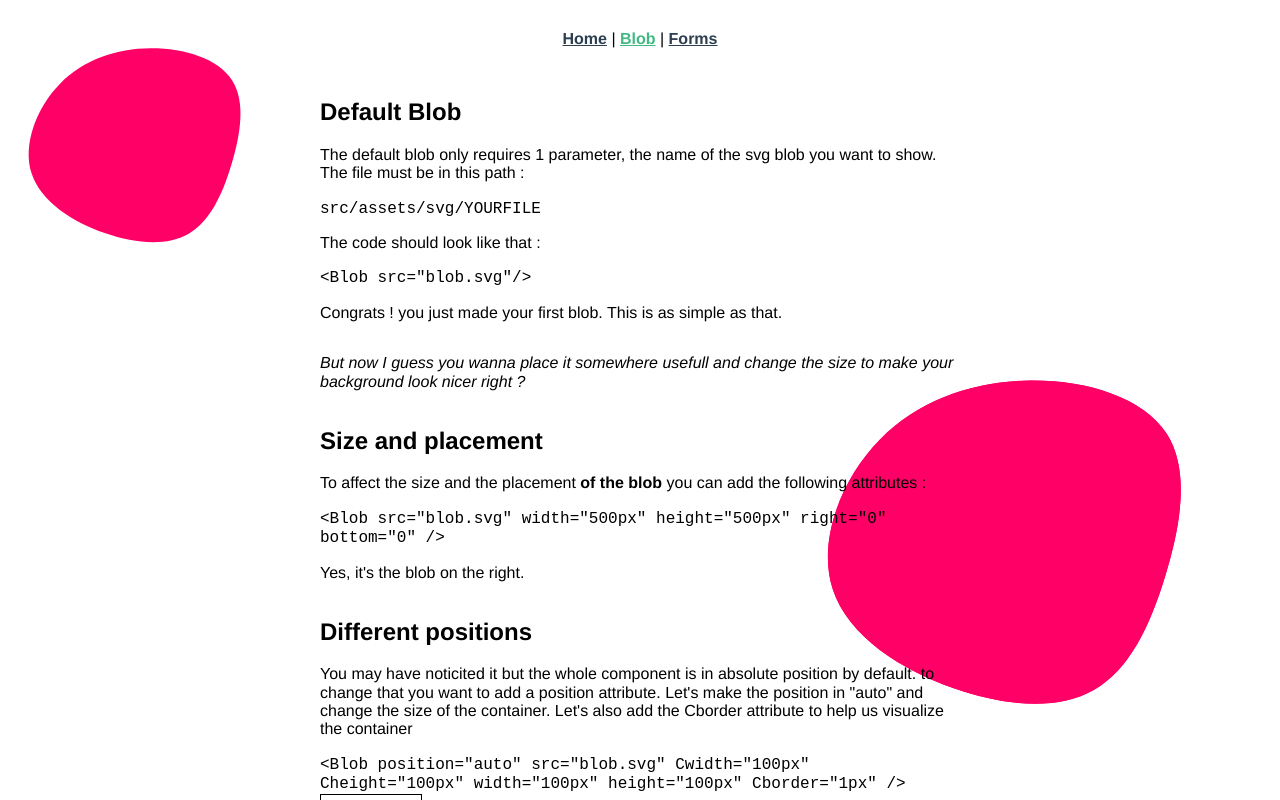
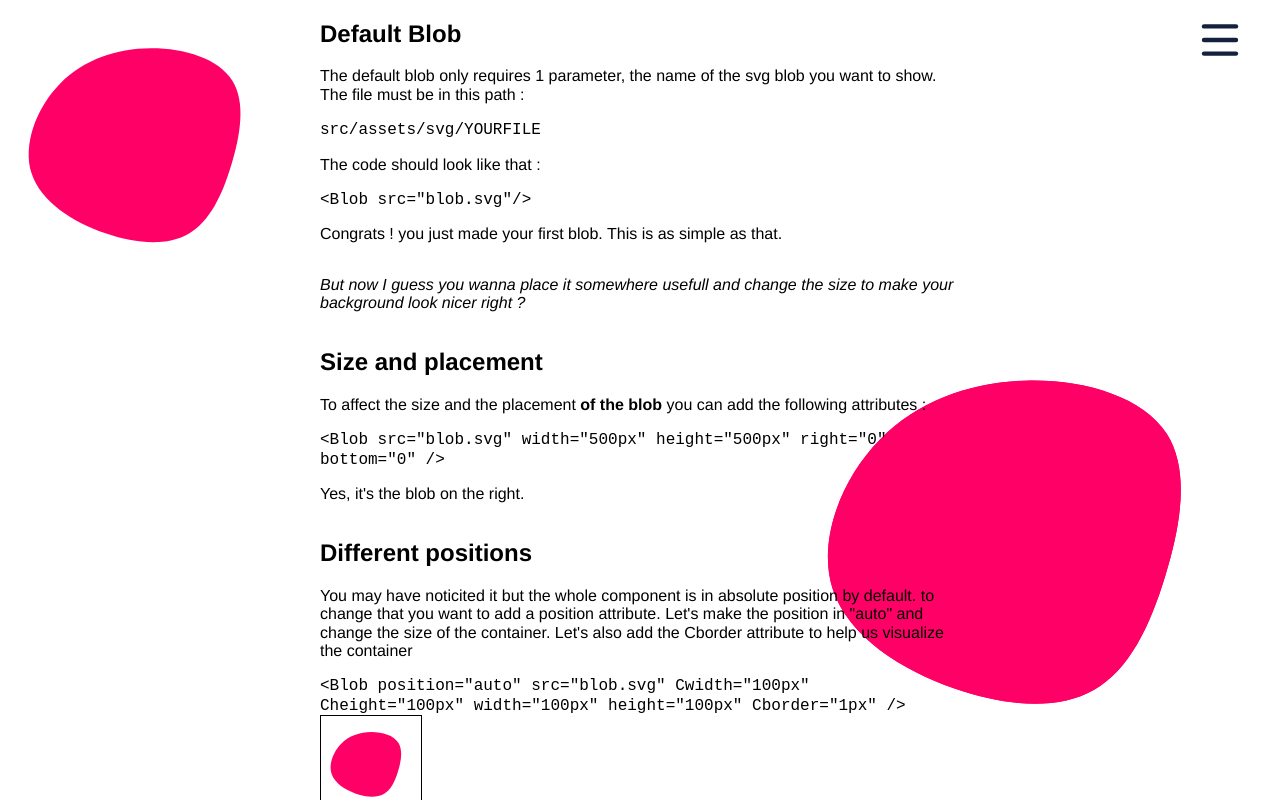
Before and after one commit to Heargo/VueTemplate, a Vue app: page /#/blob in a window 1280 px wide. Shown: the top 800 px of the page. Built offline with nearby package versions, Linux system fonts and the light colour scheme.

Commit message:
ajout select form + refont nav

```diff
--- a/src/components/Form.vue
+++ b/src/components/Form.vue
@@ -15,19 +15,22 @@ export default {
         var pwd=document.getElementById("pwd")
         var pwdcheck=document.getElementById("pwdcheck")
         var sub=document.querySelector("input[type='submit']")
-        sub.disabled = true
+
         function check(){
             if(pwd.value!=pwdcheck.value){
                     pwd.classList.add("wrong")
                     pwd.classList.remove("ok")
                     pwdcheck.classList.add("wrong")
                     pwdcheck.classList.remove("ok")
+                    sub.disabled = true
+                    sub.classList.add("desactivated")
             }else{
                 pwd.classList.add("ok")
                 pwd.classList.remove("wrong")
                 pwdcheck.classList.add("ok")
                 pwdcheck.classList.remove("wrong")
                 sub.disabled = false
+                sub.classList.remove("desactivated")
 
             }
             if(pwd.value==""){
@@ -36,17 +39,25 @@ export default {
                 pwdcheck.classList.remove("wrong")
                 pwdcheck.classList.remove("ok")
                 sub.disabled = true
+                sub.classList.add("desactivated")
             }
         }
 
         if(pwd!=undefined && pwdcheck!=undefined ){
             console.log("pwd check in form enable")
+            sub.disabled = true
+            sub.classList.add("desactivated")
+            console.log("prevent user from submit with wrong pwd enable")
             pwd.addEventListener('input', () => {
                check()
             });
             pwdcheck.addEventListener('input', () => {
                check()
             });
+        }else{
+            console.log("pwd check in form disable")
+            console.log("prevent user from submit with wrong pwd disable")
+
         }
     }
 }
@@ -59,6 +70,10 @@ export default {
 .ok{
     border:2px solid green;
 }
+.desactivated{
+    opacity:.5;
+}
+
 
 form{
     display:flex;
@@ -76,17 +91,20 @@ form{
         width: 100%;
         padding:.3rem .5rem;
         margin: .3rem;
-        input{
+        input,select{
             margin: 0 .3rem;
         }
 
     }
-    input{
+    input,select{
         border:none;
         border-radius:6px;
         width: calc(100% - 1.6rem);
         padding:.3rem .5rem;
         margin:.3rem 0;
+    }
+    select{
+        width:30%;
     }
     input[type="submit"]{
         width: auto;
@@ -94,6 +112,10 @@ form{
         background-color:$orange;
         color:$dark-blue;
     }
+    input:focus,select:focus{
+        outline:none;
+        border-width: 3px;
+    }
 }
 
 </style>
--- a/src/components/HelloWorld.vue
+++ b/src/components/HelloWorld.vue
@@ -6,6 +6,7 @@
         <li>Dossier styles [ global.scss | normalize.scss ]</li>
         <li>Nav component</li>
         <li>Blobs</li>
+        <li>Form</li>
       </ul>
       <a href="https://cli.vuejs.org" target="_blank" rel="noopener">vue-cli documentation</a>
     <h3>Ecosystem</h3>
--- a/src/components/Nav.vue
+++ b/src/components/Nav.vue
@@ -1,26 +1,206 @@
 <template>
     <div id="nav">
-        <router-link to="/">Home</router-link> |
-        <router-link to="/blob">Blob</router-link> |
-        <router-link to="/form">Forms</router-link>
+      <svg  @click="nav_toggle" id="hamMenu" class="ham hamRotate ham1" viewBox="0 0 100 100" width="80">
+        <path class="line top" d="m 30,33 h 40 c 0,0 9.044436,-0.654587 9.044436,-8.508902 0,-7.854315 -8.024349,-11.958003 -14.89975,-10.85914 -6.875401,1.098863 -13.637059,4.171617 -13.637059,16.368042 v 40" />
+        <path class="line middle" d="m 30,50 h 40" />
+        <path class="line bottom" d="m 30,67 h 40 c 12.796276,0 15.357889,-11.717785 15.357889,-26.851538 0,-15.133752 -4.786586,-27.274118 -16.667516,-27.274118 -11.88093,0 -18.499247,6.994427 -18.435284,17.125656 l 0.252538,40" />
+      </svg>
+      <div id="menu" v-show="menuActive">
+        <router-link @click="closeNav" to="/">Home</router-link>
+        <router-link @click="closeNav" to="/blob">Blob</router-link>
+        <router-link @click="closeNav" to="/form">Forms</router-link>
+      </div>
+
   </div>
 </template>
 <script>
 export default {
     name: 'Nav',
+    data(){
+      return{
+        menuActive:false
+      }
+    },
+    methods:{
+      nav_toggle() {
+        var icon = document.getElementById("hamMenu");
+        icon.classList.toggle("active");
+        var menu = document.getElementById("menu")
+        if(this.menuActive){
+          menu.classList.add("out");
+          menu.classList.remove("in");
+          console.log("on sort")
+          this.menuActive=false; // fix temporaire
+          setTimeout(function(){
+            console.log("test")
+            this.menuActive=false;
+            document.body.classList.toggle("noscroll");
+            console.log(this.menuActive)
+          }, 400);
+          console.log(this.menuActive)
+        }
+        else{
+          menu.classList.add("in");
+          menu.classList.remove("out");
+          console.log("on entre")
+          this.menuActive=true;
+          setTimeout(function(){
+            document.body.classList.toggle("noscroll");
+          }, 400);
+        }
+
+      console.log(this.menuActive)
+      },
+      closeNav(){
+        var icon = document.getElementById("hamMenu");
+        var menu = document.getElementById("menu")
+        if(this.menuActive){
+          menu.classList.add("out");
+          menu.classList.remove("in");
+          icon.classList.remove("active");
+          this.menuActive=false;
+        }
+      }
+    }
 }
 </script>
 <style lang="scss">
+
 #nav {
-  padding: 30px;
+  top: 0px;
+  right: 0px;
+  position: fixed;
+  z-index: 1000;
+}
 
-  a {
-    font-weight: bold;
-    color: #2c3e50;
+#nav svg{
+  top: 0px;
+  right: 20px;
+  position: absolute;
+  z-index: 11000;
+}
 
-    &.router-link-exact-active {
+#menu{
+  display: flex;
+  position: relative;
+  height: 100vh;
+  width: 100vw;
+  flex-direction: column;
+  justify-content: space-evenly;
+  align-items: center;
+  background-color: $dark-blue;
+  z-index: 100;
+}
+
+.in{
+  animation: slide-in-right 0.5s cubic-bezier(0.250, 0.460, 0.450, 0.940);
+
+}
+.out{
+  animation: slide-out-right 0.5s cubic-bezier(0.550, 0.085, 0.680, 0.530);
+}
+
+#menu a{
+  color: $white;
+  text-decoration: none;
+  font-family: Epilogue;
+  font-style: normal;
+  font-weight: bold;
+  font-size: 1.3rem;
+  margin: 0 1rem;
+  background-image: linear-gradient(var(--darkest-blue), var(--darkest-blue)), linear-gradient(rgba(0,0,0,0), rgba(0,0,0,0) );
+  &.router-link-exact-active {
       color: #42b983;
     }
+}
+
+.animationUnderline{
+  background-size: 0 2px, auto;
+  background-repeat: no-repeat;
+  background-position: center bottom;
+  transition: all .2s ease-out;
+
+}
+
+.animationUnderline:hover {
+  background-size: 100% 2px, auto;
+}
+
+.animationUnderline{
+  background-size: 100% 2px, auto;
+}
+.visibilityNone{
+  visibility: hidden;
+}
+.noscroll{
+  overflow:hidden;
+}
+
+
+.ham {
+  cursor: pointer;
+  -webkit-tap-highlight-color: transparent;
+  transition: transform 400ms;
+  -moz-user-select: none;
+  -webkit-user-select: none;
+  -ms-user-select: none;
+  user-select: none;
+}
+
+.hamRotate.active {
+  transform: rotate(45deg);
+}
+.hamRotate180.active {
+  transform: rotate(180deg);
+}
+.active .line{
+  stroke:$red;
+}
+
+.line {
+  fill:none;
+  transition: stroke-dasharray 400ms, stroke-dashoffset 400ms;
+  stroke:$dark-blue;
+  stroke-width:5.5;
+  stroke-linecap:round;
+}
+.ham1 .top {
+  stroke-dasharray: 40 139;
+}
+.ham1 .bottom {
+  stroke-dasharray: 40 180;
+}
+.ham1.active .top {
+  stroke-dashoffset: -98px;
+}
+.ham1.active .bottom {
+  stroke-dashoffset: -138px;
+}
+
+@keyframes slide-in-right {
+  0% {
+    -webkit-transform: translateX(1000px);
+            transform: translateX(1000px);
+    opacity: 0;
+  }
+  100% {
+    -webkit-transform: translateX(0);
+            transform: translateX(0);
+    opacity: 1;
   }
 }
+@keyframes slide-out-right {
+  0% {
+    -webkit-transform: translateX(0);
+            transform: translateX(0);
+    opacity: 1;
+  }
+  100% {
+    -webkit-transform: translateX(1000px);
+            transform: translateX(1000px);
+    opacity: 0;
+    display: none;
+  }
+}
+
 </style>
--- a/src/views/Forms.vue
+++ b/src/views/Forms.vue
@@ -9,6 +9,12 @@
       <input type="mail" placeholder="email">
       <input type="password" placeholder="mot de passe" id="pwd">
       <input type="password" placeholder="vérifiez le mot de passe" id="pwdcheck">
+      <p>Description ou indication</p>
+      <select name="test" id="test">
+        <option value="value 1">option 1</option>
+        <option value="value 1">option 2</option>
+        <option value="value 1">option 3</option>
+      </select>
       <input type="submit">
 
     </Form>
```
